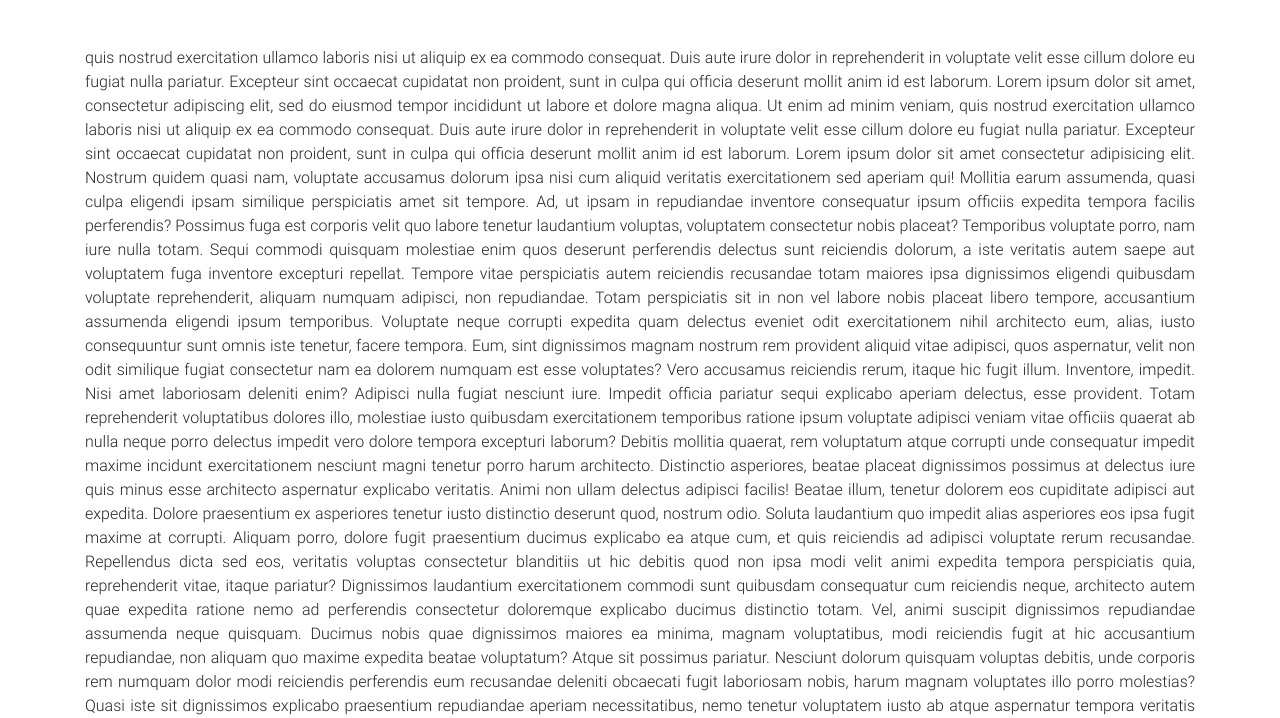
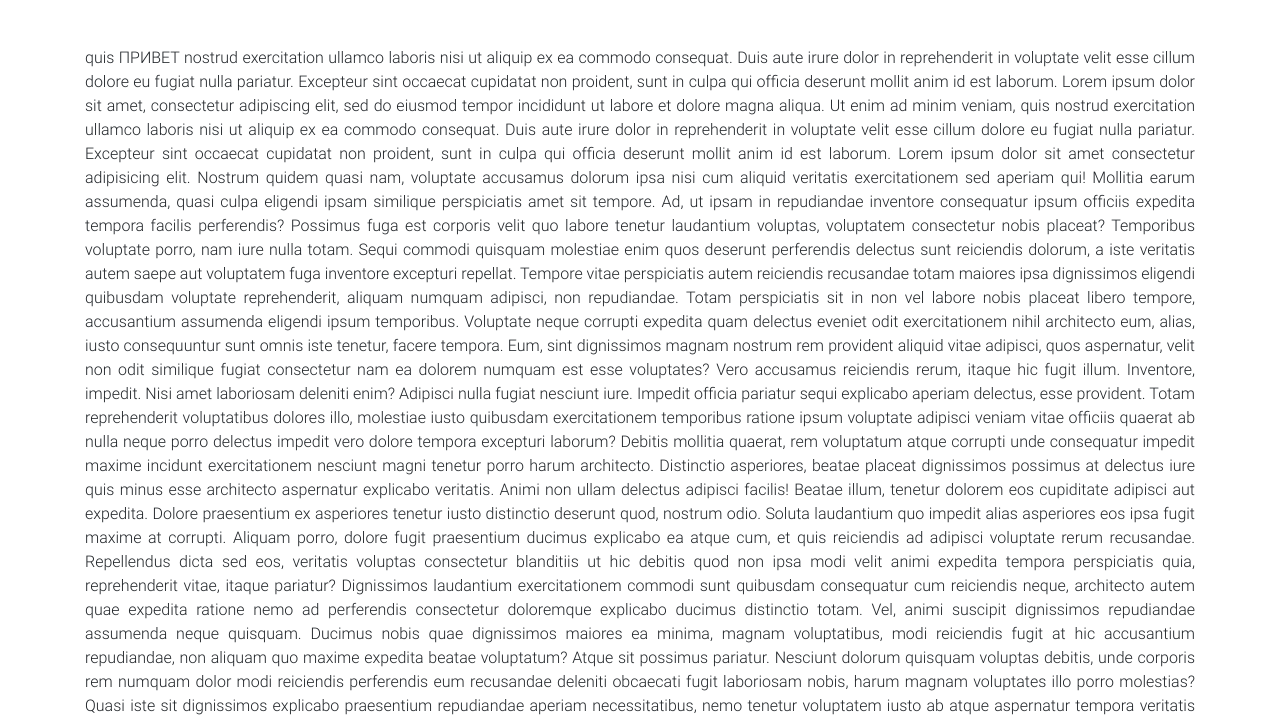
Before and after one commit to DiregStrateg/mySite, a plain HTML site: page index.html in a window 1280 px wide. Shown: the part 802-1520 px from the top of the page. Drawn offline with Linux system fonts and the light colour scheme.

Commit message:
second commit

```diff
--- a/index.html
+++ b/index.html
@@ -71,7 +71,7 @@
       <div class="row">
         <div class="col-md-12">
 
-          <p align="justify">quis nostrud exercitation ullamco laboris nisi ut aliquip ex ea commodo consequat.
+          <p align="justify">quis ПРИВЕТ nostrud exercitation ullamco laboris nisi ut aliquip ex ea commodo consequat.
             Duis aute irure dolor in reprehenderit in voluptate velit esse cillum dolore eu fugiat nulla
             pariatur. Excepteur sint occaecat cupidatat non proident, sunt in culpa qui officia deserunt mollit
             anim id est laborum. Lorem ipsum dolor sit amet, consectetur adipiscing elit, sed do eiusmod tempor
```
